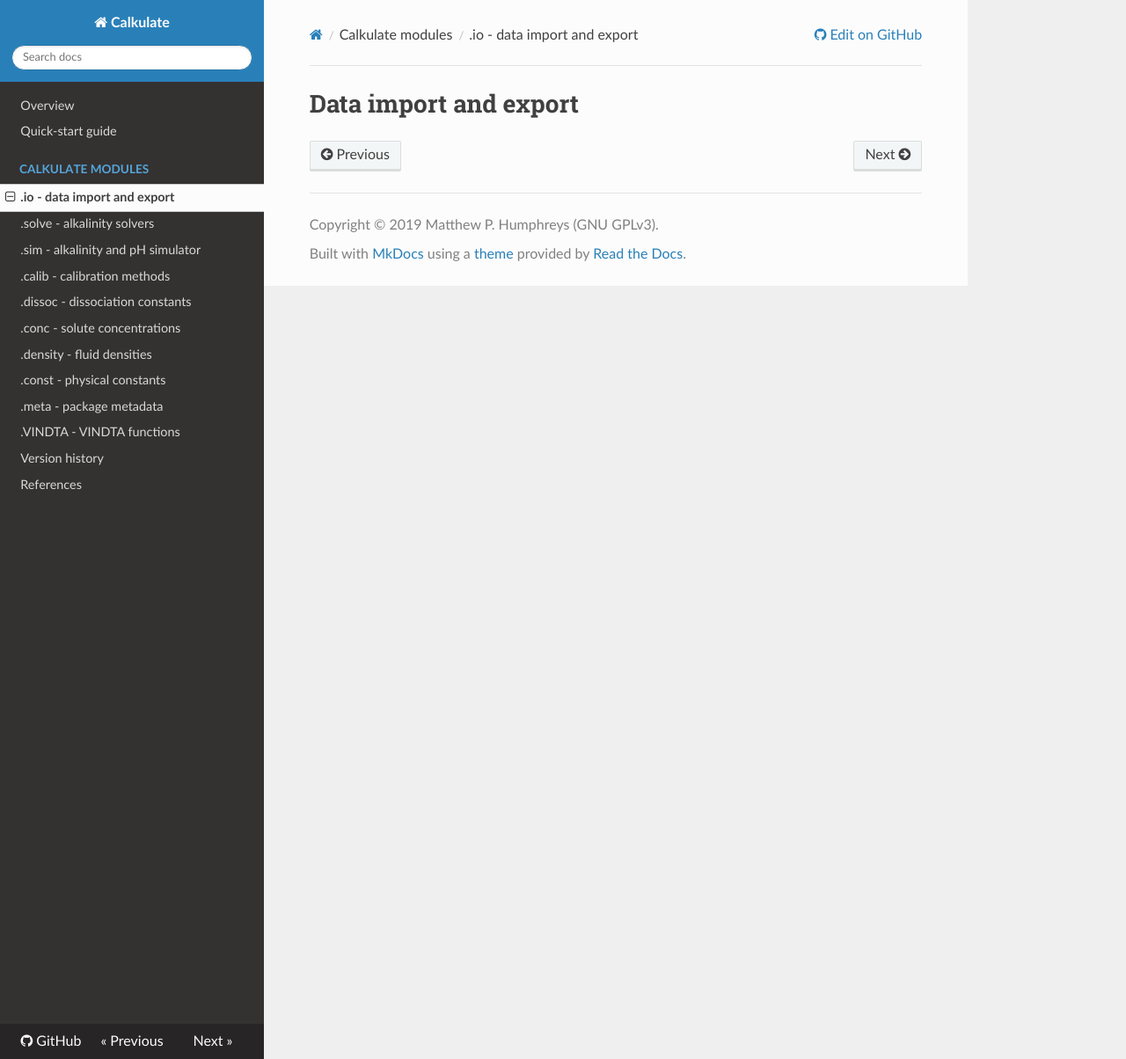
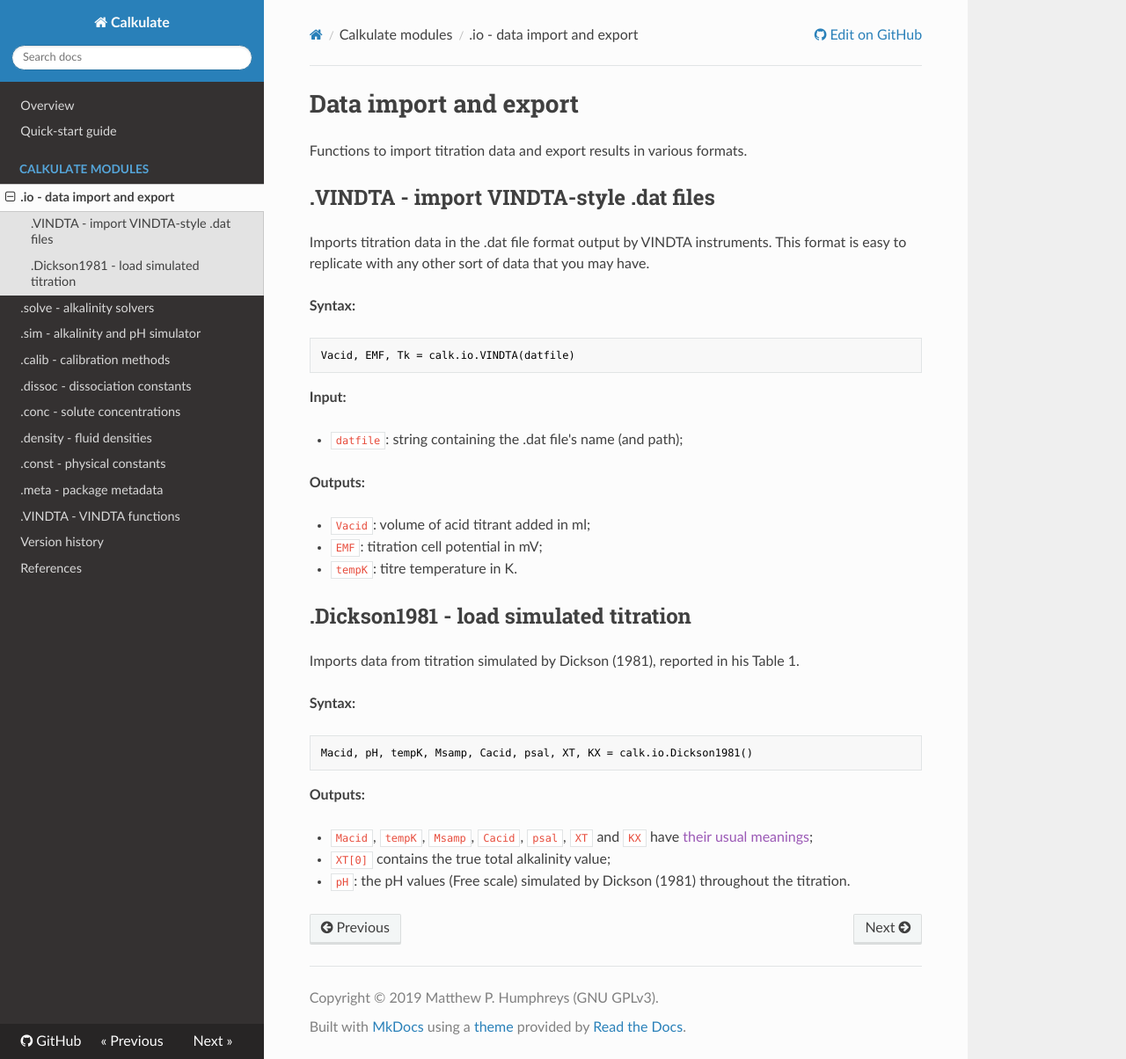
Before and after one commit to mvdh7/calkulate, an MkDocs documentation site: the page built from docs/modules/io.md, in a window 1280 px wide and 1204 px high. Shown: the whole window at 88% size. Built offline with MkDocs 1.6.1, drawn with Linux system fonts in a browser that asks for light colours; nearby versions of some CDN libraries.

Commit message:
Add basic I/O documentation

````diff
--- a/docs/modules/io.md
+++ b/docs/modules/io.md
@@ -1 +1,39 @@
 # Data import and export
+
+Functions to import titration data and export results in various formats.
+
+## .VINDTA - import VINDTA-style .dat files
+
+Imports titration data in the .dat file format output by VINDTA instruments. This format is easy to replicate with any other sort of data that you may have.
+
+**Syntax:**
+
+```python
+Vacid, EMF, Tk = calk.io.VINDTA(datfile)
+```
+
+**Input:**
+
+  * `datfile`: string containing the .dat file's name (and path);
+
+**Outputs:**
+
+  * `Vacid`: volume of acid titrant added in ml;
+  * `EMF`: titration cell potential in mV;
+  * `tempK`: titre temperature in K.
+
+## .Dickson1981 - load simulated titration
+
+Imports data from titration simulated by Dickson (1981), reported in his Table 1.
+
+**Syntax:**
+
+```python
+Macid, pH, tempK, Msamp, Cacid, psal, XT, KX = calk.io.Dickson1981()
+```
+
+**Outputs:**
+
+  * `Macid`, `tempK`, `Msamp`, `Cacid`, `psal`, `XT` and `KX` have [their usual meanings]();
+  * `XT[0]` contains the true total alkalinity value;
+  * `pH`: the pH values (Free scale) simulated by Dickson (1981) throughout the titration.
````
Also changed, not shown: docs/modules/density.md (+1 -1 lines), docs/modules/dissoc.md (+2 -0 lines), 1 other file.
